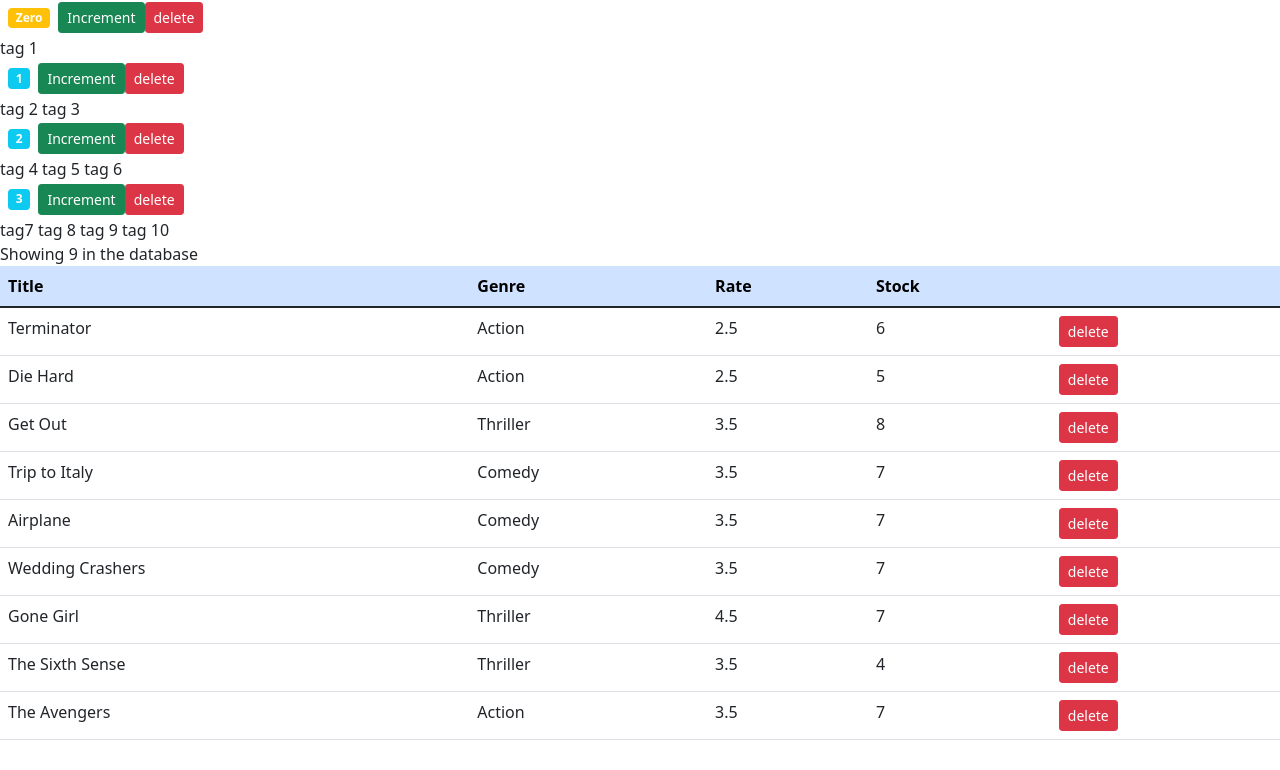
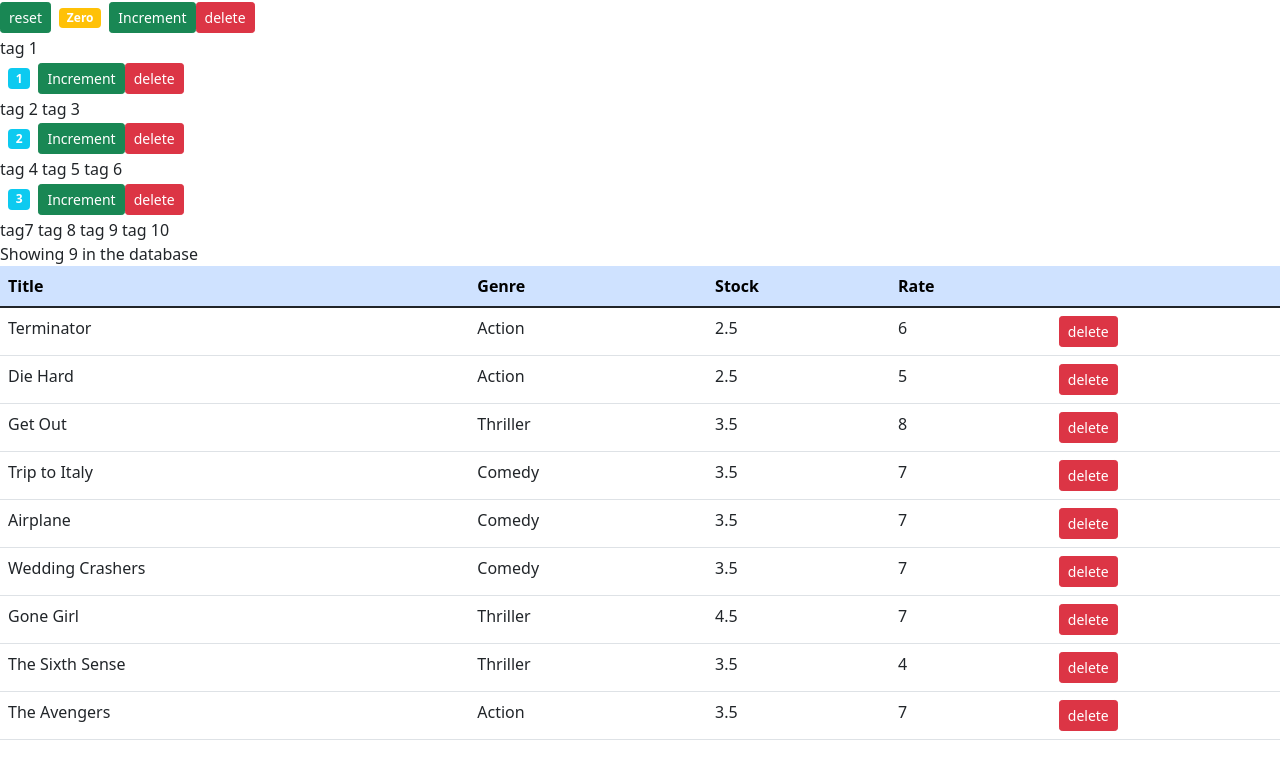
Before and after one commit to lgorniak/react-counter-function-typescript, a React (Create React App) app: page / in a window 1280 px wide. Shown: the top 770 px of the page. Built offline with nearby package versions, Linux system fonts and the light colour scheme.

Commit message:
uplift state from counter component

```diff
--- a/src/components/counter/counter.tsx
+++ b/src/components/counter/counter.tsx
@@ -1,10 +1,11 @@
-import React, { useEffect, useState } from "react";
+import React from "react";
 import { Count } from "./count";
 import { v4 as uuidv4 } from "uuid";
 
 interface Props {
 	data: Count;
 	onDelete: (id: number) => void;
+	onIterate: (id: number) => void;
 }
 
 const formatCounter = (counter: Count | null): string | number => {
@@ -17,22 +18,6 @@ const formatCounter = (counter: Count | null): string | number => {
 		: (counterValue = `Counter Object not set`);
 
 	return counterValue;
-};
-
-const iterateCounter = (
-	counter: Count | null,
-	customHook: React.Dispatch<React.SetStateAction<Count | null>>
-) => {
-
-	if (counter) {
-		const { id, value, selected, tags } = counter;
-		customHook({
-			id,
-			value: value + 1,
-			selected,
-			tags: tags,
-		});
-	}
 };
 
 const getBadgeClasses = (counter: Count | null): string => {
@@ -51,19 +36,14 @@ const renderListItems = (
 };
 
 const Counter = (props: Props): JSX.Element => {
-	const [counter, setCounter] = useState<Count | null>(null);
-	const { onDelete, data } = props;
-
-	useEffect((): void => {
-		setCounter(data);
-	}, [data]);
+	const { onDelete, onIterate, data } = props;
 
 	return (
 		<>
-			<span className={getBadgeClasses(counter)}>{formatCounter(counter)}</span>
+			<span className={getBadgeClasses(data)}>{formatCounter(data)}</span>
 			<button
 				className="btn btn-success btn-sm"
-				onClick={() => iterateCounter(counter, setCounter)}
+				onClick={() => onIterate(data.id)}
 			>
 				Increment
 			</button>
@@ -73,7 +53,7 @@ const Counter = (props: Props): JSX.Element => {
 			>
 				delete
 			</button>
-			<div>{renderListItems(counter)}</div>
+			<div>{renderListItems(data)}</div>
 		</>
 	);
 };
--- a/src/components/counters/counters.tsx
+++ b/src/components/counters/counters.tsx
@@ -30,6 +30,24 @@ const Counters = (): JSX.Element => {
 		]);
 	}, []);
 
+	const handleReset = (): void => {
+		const resetCounters = counters.map((counter) => {
+			counter.data.value = 0;
+			return counter;
+		});
+		setCounters(resetCounters);
+	};
+
+	const iterateCounter = (id: number): void => {
+		const iteratedCounter = counters.map((counter) => {
+			if (counter.data.id === id) {
+				counter.data.value++;
+			}
+			return counter;
+		});
+		setCounters(iteratedCounter);
+	};
+
 	const handleDelete = (id: number): void => {
 		const reducedCounters = counters.filter((c) => c.data.id !== id);
 		setCounters(reducedCounters);
@@ -37,10 +55,18 @@ const Counters = (): JSX.Element => {
 
 	return (
 		<>
+			<button onClick={handleReset} className="btn btn-success btn-sm">
+				reset
+			</button>
 			{counters.map((counter) => {
 				const { data } = counter;
 				return (
-					<Counter key={data.id} data={data} onDelete={handleDelete}></Counter>
+					<Counter
+						key={data.id}
+						data={data}
+						onDelete={handleDelete}
+						onIterate={iterateCounter}
+					></Counter>
 				);
 			})}
 		</>
--- /dev/null
+++ b/src/components/movieView/Column.ts
@@ -0,0 +1,3 @@
+export interface Column {
+	label: string;
+}
--- a/src/components/movieView/moveView.tsx
+++ b/src/components/movieView/moveView.tsx
@@ -14,11 +14,20 @@ const MovieView = (): JSX.Element => {
 		setMovies(filteredMovies);
 	};
 
+
+	const columns = [
+		{ label: "Title", path: "title" },
+		{ label: "Genre", path: "genre.name" },
+		{ label: "Stock", path: "dailyRentalRate" },
+		{ label: "Rate", path: "numberInStock" },
+		{ label: "", path: "" },
+	];
+
 	return (
 		<>
 			<div>Showing {movies.length} in the database</div>
 			<table className="table">
-				<TableHeader />
+				<TableHeader columns={columns} />
 				<TableBody data={movies} onDelete={handleDelete} />
 			</table>
 		</>
--- a/src/components/movieView/tableBody.tsx
+++ b/src/components/movieView/tableBody.tsx
@@ -6,6 +6,7 @@ interface Props {
 	onDelete: (id: string) => void;
 }
 
+//const TableBody = <T,>(props: Props<T>): JSX.Element => {
 const TableBody = (props: Props): JSX.Element => {
 	return (
 		<tbody>
--- a/src/components/movieView/tableHeader.tsx
+++ b/src/components/movieView/tableHeader.tsx
@@ -1,16 +1,19 @@
 import React from "react";
+import { Column } from "./Column";
 
-interface Props {}
+import { v4 as uuidv4 } from "uuid";
 
-const TableHeader = (props: Props): JSX.Element => {
+interface Props<T> {
+	columns: T[];
+}
+
+const TableHeader = <T extends Column>(props: Props<T>): JSX.Element => {
 	return (
 		<thead>
 			<tr className="table-primary">
-				<th>Title</th>
-				<th>Genre</th>
-				<th>Rate</th>
-				<th>Stock</th>
-				<th></th>
+				{props.columns.map((column: T) => (
+					<th key={uuidv4()}>{column.label}</th>
+				))}
 			</tr>
 		</thead>
 	);
```
